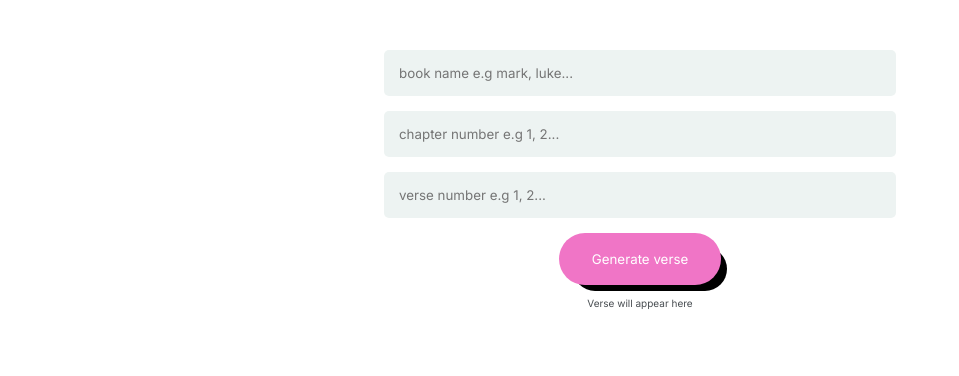
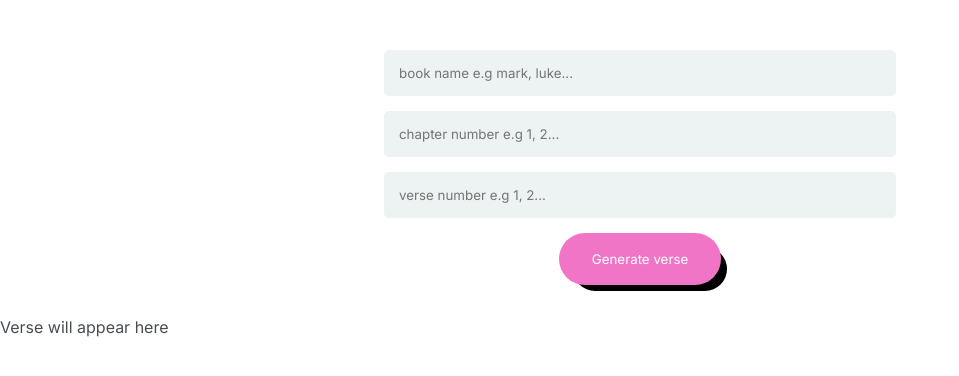
Before and after one commit to abrusu-collins/bibly, a React (Create React App) app: page /app in a window 1280 px wide. Shown: the top 376 px of the page, without its empty margins (0-959 px from the left). Built offline with nearby package versions, Linux system fonts and the light colour scheme; a web font is replaced by a local one.

Commit message:
beauty of redux

```diff
--- /dev/null
+++ b/src/components/app page components/DataAndEditing.jsx
@@ -0,0 +1,18 @@
+import { useSelector } from "react-redux";
+
+function DataAndEditing() {
+    const verse = useSelector((state) => state.verse.verse);
+    const reference = useSelector((state) => state.verse.reference);
+
+  return (
+    <div className="dataandediting">
+      <div className="data">
+        <p className="verse">{verse}</p>
+        <p className="reference">{reference}</p>
+      </div>
+      <div className="editing"></div>
+    </div>
+  );
+}
+
+export default DataAndEditing;
--- a/src/components/app page components/Form.jsx
+++ b/src/components/app page components/Form.jsx
@@ -1,11 +1,9 @@
 import { useState } from "react";
-import { useDispatch, useSelector } from "react-redux";
+import { useDispatch } from "react-redux";
 import {changeVerse,changeReference} from "../../features/verse/verseSlice";
 
 function Form() {
     const [userinputs,setuserinputs] = useState({book:"",chapter:"",verse:""});
-    const verse = useSelector((state) => state.verse.verse);
-    const reference = useSelector((state) => state.verse.reference);
 
 
     const dispach = useDispatch()
@@ -21,8 +19,7 @@ function Form() {
         <input type="text" name="verse" id="verse" placeholder="verse number e.g 1, 2..." value={userinputs.verse} onChange={(e)=>{setuserinputs({...userinputs,verse:e.target.value})}} />
         <button type="submit" onClick={generate}>Generate verse</button>
         <br />
-        <div>{verse}</div>
-        <div>{reference}</div>
+
 
     </form>
     </> );
--- a/src/components/app page components/MainApp.jsx
+++ b/src/components/app page components/MainApp.jsx
@@ -1,9 +1,11 @@
 import Form from "./Form";
+import DataAndEditing from "./DataAndEditing";
 
 function MainApp() {
   return (
     <>
       <Form />
+      <DataAndEditing/>
     </>
   );
 }
```
